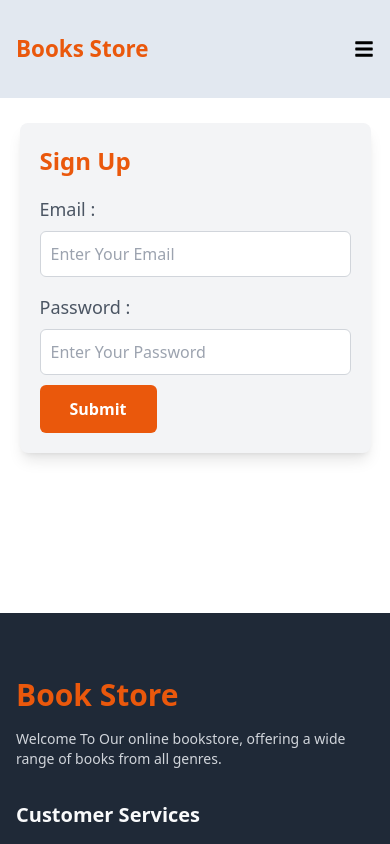
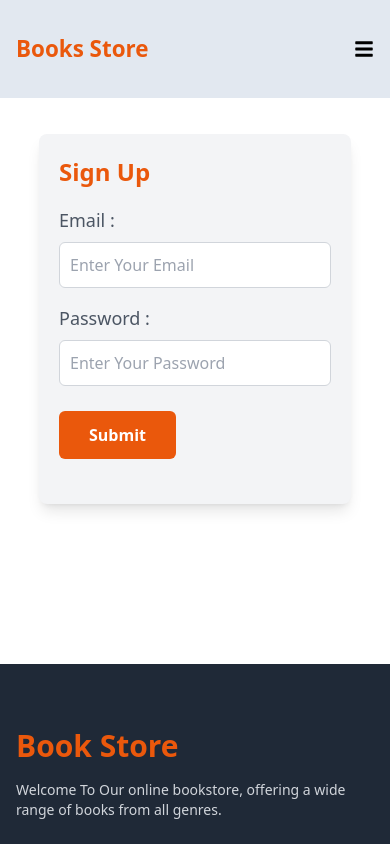
Before and after one commit to sarasabor/book-store, a React (Create React App) app: page /sign-up in a window 390 px wide. Shown: the top 844 px of the page. Built offline with nearby package versions, Linux system fonts and the light colour scheme; the HTML template or start-up script is replaced by a standard one.

Commit message:
ready to deploy

```diff
--- a/src/components/LoginForm.jsx
+++ b/src/components/LoginForm.jsx
@@ -50,7 +50,7 @@ const LoginForm = () => {
     }
 
   return (
-    <div className='w-[90%] sm:w-[60%]b md:w-[40%] lg:w-[30%] mx-auto p-[20px] bg-gray-100 shadow-lg rounded-lg mt-[1.6rem]'>
+    <div className='w-[80%] sm:w-[60%]b md:w-[40%] lg:w-[30%] mx-auto p-[20px] bg-gray-100 shadow-lg rounded-lg mt-[2.3rem] max-sm:h-[370px]'>
       <h2 className='text-[1.5rem] font-bold text-orange-600 mb-4'>Login</h2>
         <form onSubmit={handleSubmit}>
             <div className='mb-4'>
@@ -79,7 +79,7 @@ const LoginForm = () => {
                     value={formData.password}
                     onChange={handleChange}
                       className='w-full p-[10px] mt-2 border border-gray-300 rounded-md focus:outline-none focus:ring-1
-                    focus:ring-orange-600'
+                    focus:ring-orange-600 mb-[.9rem]'
                 />
                 {errors && errors.password && (
                     <span className='text-red-600 text-sm font-semibold mt-1 lowercase'>{errors.password}</span>
--- a/src/components/SignupForm.jsx
+++ b/src/components/SignupForm.jsx
@@ -42,7 +42,7 @@ const SignupForm = () => {
     }
 
   return (
-    <div className='w-[90%] sm:w-[60%]b md:w-[40%] lg:w-[30%] mx-auto p-[20px] bg-gray-100 shadow-lg rounded-lg mt-[1.6rem]'>
+    <div className='w-[80%] sm:w-[60%]b md:w-[40%] lg:w-[30%] mx-auto p-[20px] bg-gray-100 shadow-lg rounded-lg mt-[2.3rem] max-sm:h-[370px]'>
         <h2 className='text-[1.5rem] font-bold text-orange-600 mb-4'>Sign Up</h2>
         <form onSubmit={handleSubmit}>
             <div className='mb-4'>
@@ -75,7 +75,7 @@ const SignupForm = () => {
                     value={password}
                     onChange={(e) => setPassword(e.target.value)}
                     className='w-full p-[10px] mt-2 border border-gray-300 rounded-md focus:outline-none focus:ring-1
-                    focus:ring-orange-600'
+                    focus:ring-orange-600 mb-[.9rem]'
                 />
                 {errors && errors.password && (
                     <span className='text-red-600 text-sm font-semibold mt-1 lowercase'> {errors.password} </span>
```
